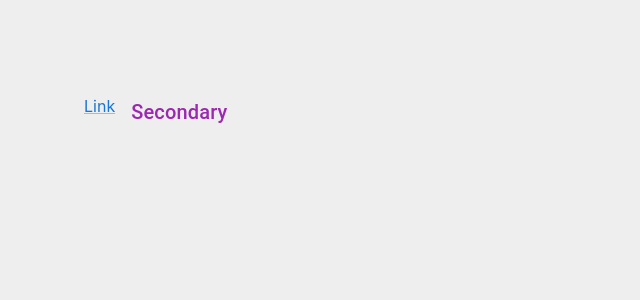
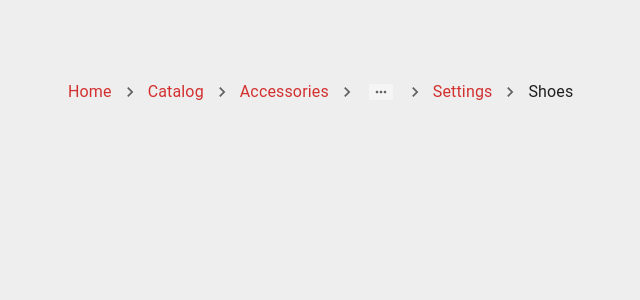
Before and after one commit to AtomMes/Material-UI-JS-21-, a React (Create React App) app: page / in a window 1280 px wide. Shown: the top 300 px of the page, without its empty margins (12-652 px from the left). Built offline with nearby package versions, Linux system fonts and the light colour scheme.

Commit message:
#24, MuiBreadcrumbs, Breadcrumbs

```diff
--- a/src/App.jsx
+++ b/src/App.jsx
@@ -1,5 +1,6 @@
 import "./App.css";
-import { MuiLink } from "./components/MuiLink";
+import { MuiBreadCrumbs } from "./components/MuiBreadcrumbs";
+// import { MuiLink } from "./components/MuiLink";
 //import { MuiNavbar } from './components/MuiNavbar';
 // import { MuiImageList } from "./components/MuiImageList";
 //  import { MuiAccordion } from "./components/MuiAccordion";
@@ -45,8 +46,11 @@ function App() {
       <div className='line' />
       <MuiImageList />
       <div className='line' />
-      <MuiNavbar />  */}
-      <MuiLink />
+      <MuiNavbar />
+      <div className='line' />
+       <MuiLink />
+       <div className='line' />*/}
+      <MuiBreadCrumbs />
     </div>
   );
 }
--- /dev/null
+++ b/src/components/MuiBreadcrumbs.jsx
@@ -0,0 +1,49 @@
+import React from "react";
+import { Box, Breadcrumbs, Link, Typography } from "@mui/material";
+import NavigateNextIcon from "@mui/icons-material/NavigateNext";
+
+export const MuiBreadCrumbs = () => {
+  return (
+    <Box m={2}>
+      <Breadcrumbs
+        aria-label="breadcrumb"
+        separator={<NavigateNextIcon fontSize="small" />}//seperatorov yntrum enq te iraric inchov petqa arandznanan, kara lini teqst kara lini icon
+        maxItems={2}//maqsimum itemneri qanaky erevacox,
+        itemsAfterCollapse={2}//collapsic araj itemneri qanaky
+        itemsBeforeCollapse={3}//collapsic heto itemneri qanaky
+      >
+        <Link underline="hover" color="error" href="#">
+          Home
+        </Link>
+        <Link underline="hover" color="error" href="#">
+          Catalog
+        </Link>
+        <Link underline="hover" color="error" href="#">
+          Accessories
+        </Link>
+        <Link underline="hover" color="error" href="#">
+          About us
+        </Link>
+        <Link underline="hover" color="error" href="#">
+          Card
+        </Link>
+        <Link underline="hover" color="error" href="#">
+          Pages
+        </Link>
+        <Link underline="hover" color="error" href="#">
+          Our team
+        </Link>
+        <Link underline="hover" color="error" href="#">
+          Find us in
+        </Link>
+        <Link underline="hover" color="error" href="#">
+          Our works
+        </Link>
+        <Link underline="hover" color="error" href="#">
+          Settings
+        </Link>
+        <Typography color="text.primary">Shoes</Typography>
+      </Breadcrumbs>
+    </Box>
+  );
+};
```
Also changed, not shown: src/components/MuiLink.jsx (indentation only).
